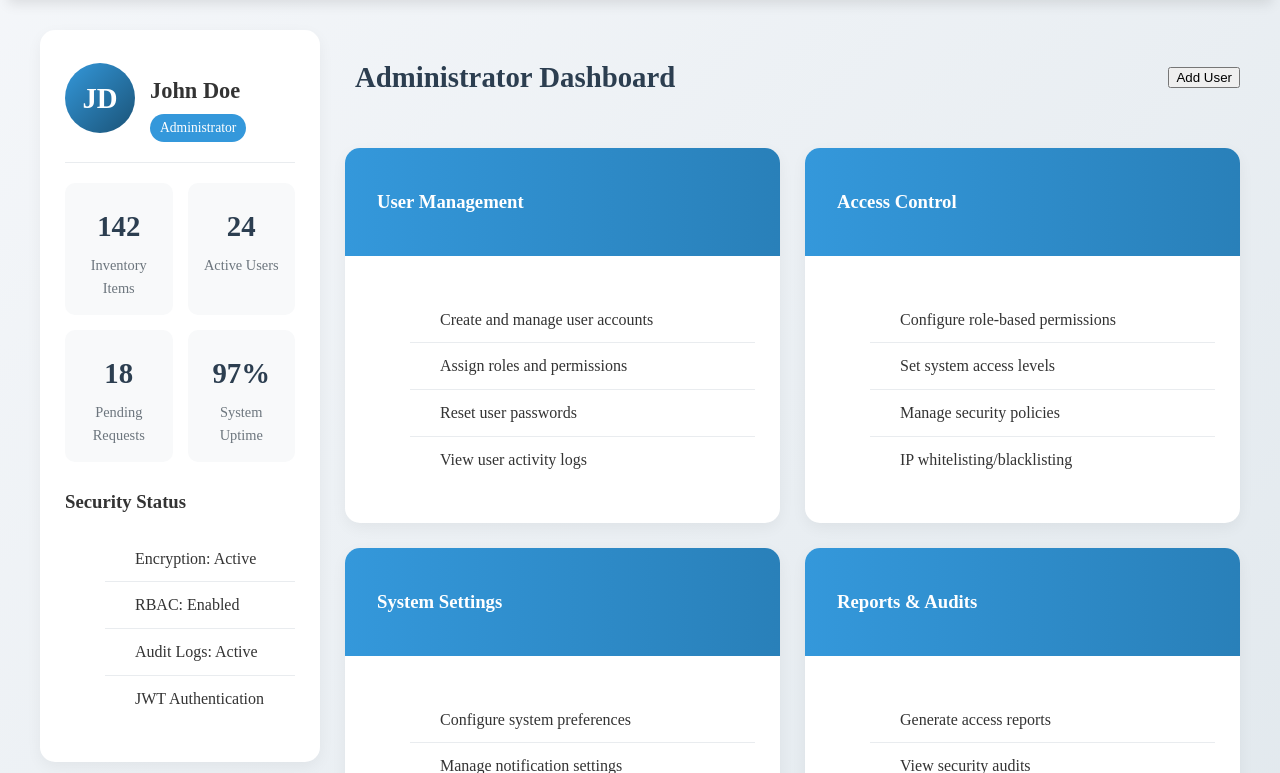
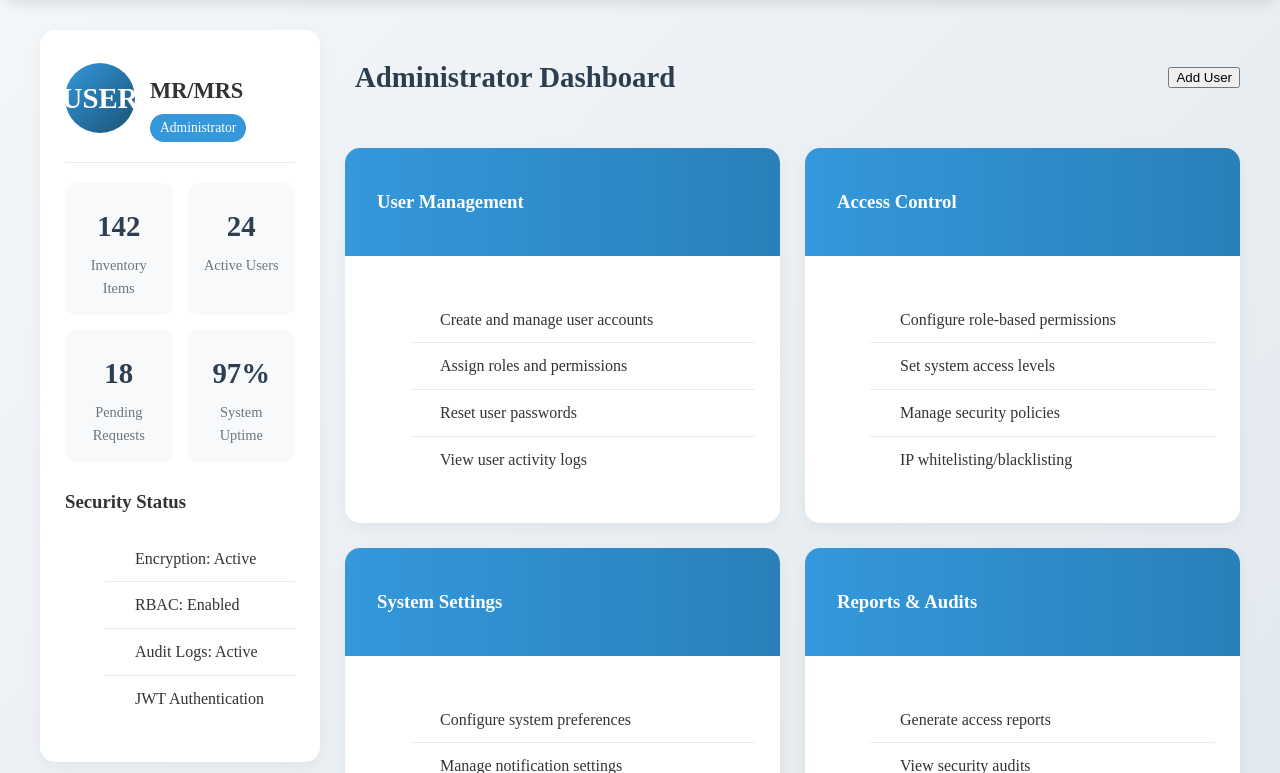
Before and after one commit to bena47/SystemT, a PHP site: page / in a window 1280 px wide. Shown: the part 133-906 px from the top of the page. Run offline with PHP 8.4, Linux system fonts and the light colour scheme.

Commit message:
changed index file to php

```diff
--- a/index.html
+++ b/index.php
@@ -28,9 +28,9 @@
         <div class="dashboard">
             <div class="user-panel">
                 <div class="user-header">
-                    <div class="avatar">JD</div>
+                    <div class="avatar">USER</div>
                     <div class="user-info">
-                        <h2>John Doe</h2>
+                        <h2>MR/MRS</h2>
                         <span class="role">Administrator</span>
                     </div>
                 </div>
--- a/sql/db.sql
+++ b/sql/db.sql
@@ -1,5 +1,4 @@
 <?php
-<!-- filepath: c:\Server\htdocs\SystemT\SystemT\add_user.php -->
 <?php
 if ($_SERVER['REQUEST_METHOD'] === 'POST' && strpos($_SERVER["CONTENT_TYPE"], "application/json") !== false) {
     $data = json_decode(file_get_contents("php://input"), true);
@@ -10,7 +9,7 @@ if ($_SERVER['REQUEST_METHOD'] === 'POST' && strpos($_SERVER["CONTENT_TYPE"], "a
     $role_id = $data["role_id"];
 
     // Connect to MySQL
-    $conn = new mysqli("localhost", "youruser", "yourpass", "your_database");
+    $conn = new mysqli("localhost", "root", "", "user");
 
     if ($conn->connect_error) {
         echo json_encode(["message" => "Connection failed: " . $conn->connect_error]);
```
